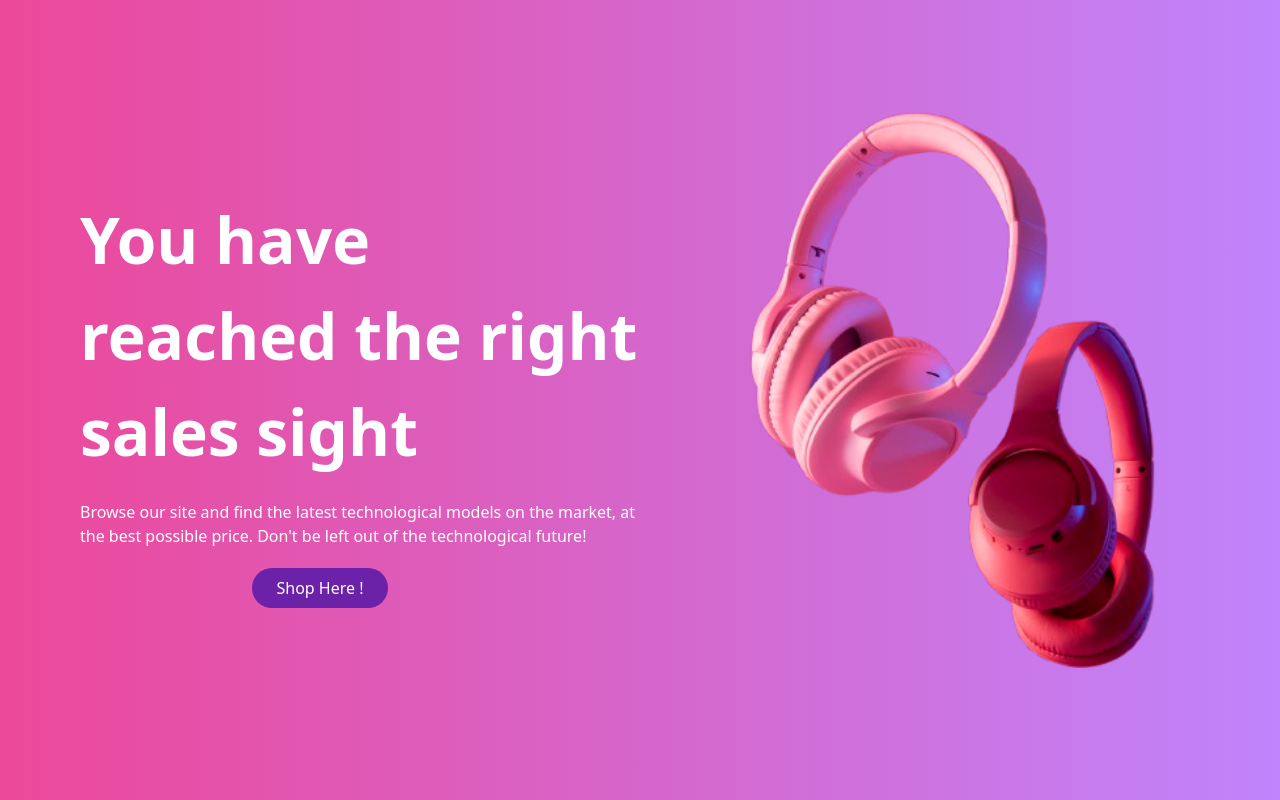
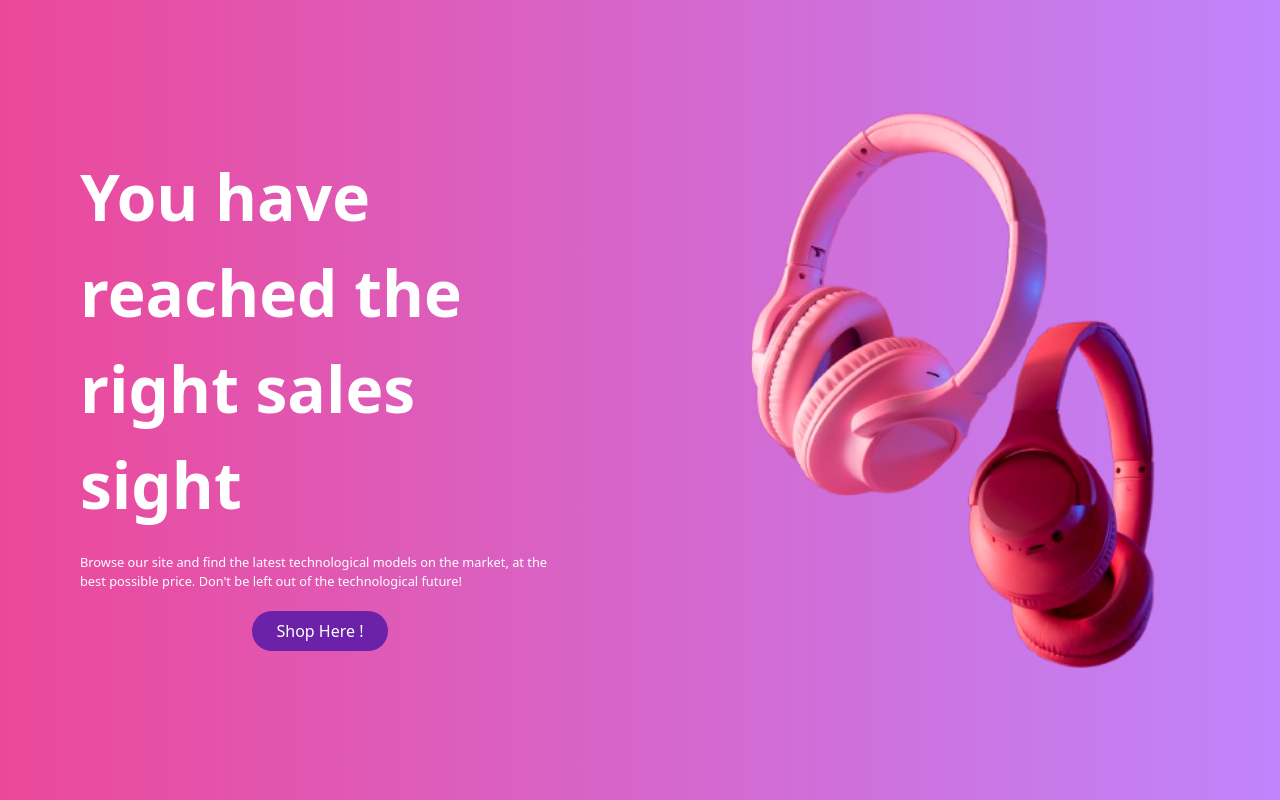
Before and after one commit to Suhira30/E_Commerce, a SvelteKit app: page / in a window 1280 px wide. Shown: the top 800 px of the page. Built offline with nearby package versions, Linux system fonts and the light colour scheme.

Commit message:
done finished

```diff
--- a/src/routes/+page.svelte
+++ b/src/routes/+page.svelte
@@ -7,11 +7,11 @@
 <main>
   <div class="grid grid-cols-1 divide-y divide-transparent">
     <div class="h-screen items-center justify-center bg-gradient-to-r from-pink-500 to-purple-400 text-white grid grid-cols-6">
-        <div class="h-screen col-span-6 md:col-span-3  flex flex-col items-center justify-center">
-          <h1 class="text-6xl font-bold ml-20">You have reached the right sales sight</h1>
-          <p class="ml-20 mt-5">Browse our site and find the latest technological models on
-            the market, at the best possible price. Don't be left out of the
-            technological future!</p>
+        <div class="h-screen col-span-6 md:col-span-3  flex flex-col items-center justify-center ">
+          <h1 class="text-6xl font-bold ml-20 mr-20">You have reached the right sales sight</h1>
+          <p class="text-xs sm:text-sm md:text-xs lg:text-sm ml-5 mr-5 sm:ml-10 sm:mr-10 md:ml-20 md:mr-20 mt-5 text-center md:text-left">
+             Browse our site and find the latest technological models on the market, at the best possible price. Don't be left out of the technological future!
+          </p>
           <a href="/product">
             <button class="bg-purple-800 text-lg font-medium py-2 px-6 mt-5 rounded-full hover:bg-purple-100 hover:text-black transition ml-auto">
               <span>Shop Here !</span>
```
